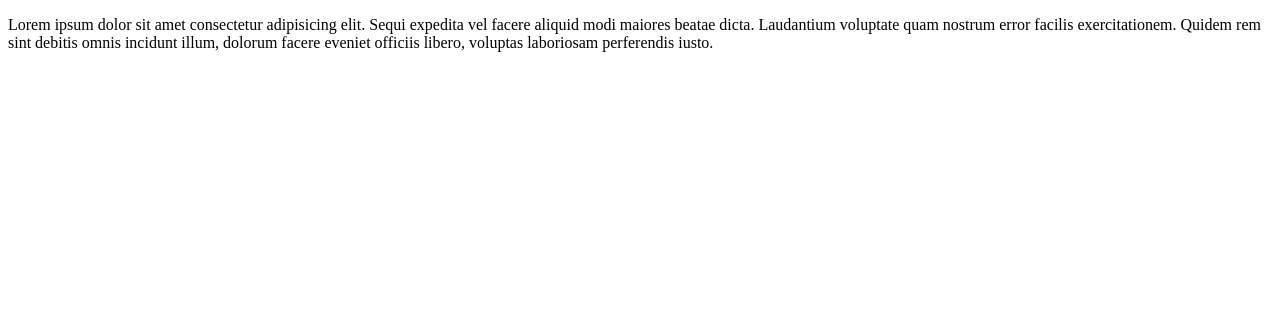
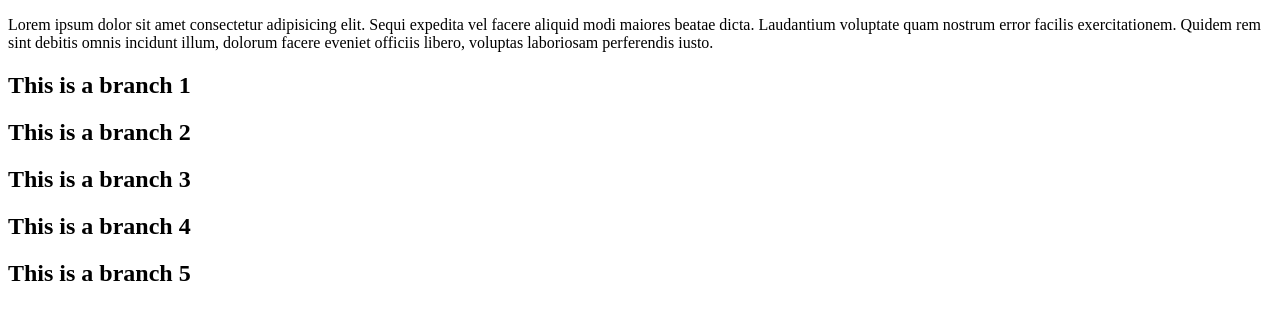
Before and after one commit to Raju-ahmmed005/My-first-branch-Merge, a plain HTML site: page index.html in a window 1280 px wide. Drawn offline with Linux system fonts and the light colour scheme.

Commit message:
my-branch new

```diff
--- a/index.html
+++ b/index.html
@@ -7,5 +7,10 @@
 </head>
 <body>
     <p>Lorem ipsum dolor sit amet consectetur adipisicing elit. Sequi expedita vel facere aliquid modi maiores beatae dicta. Laudantium voluptate quam nostrum error facilis exercitationem. Quidem rem sint debitis omnis incidunt illum, dolorum facere eveniet officiis libero, voluptas laboriosam perferendis iusto.</p>
+    <h2>This is a branch 1</h2>
+    <h2>This is a branch 2</h2>
+    <h2>This is a branch 3</h2>
+    <h2>This is a branch 4</h2>
+    <h2>This is a branch 5</h2>
 </body>
 </html>
```
